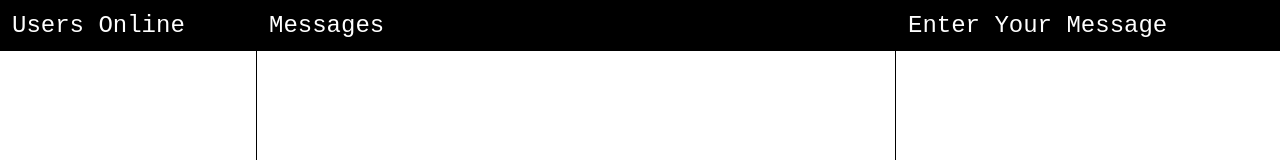
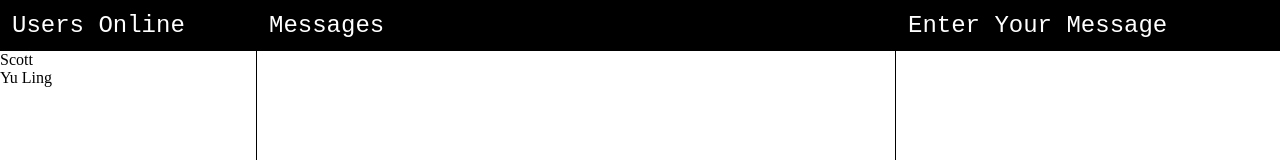
Before and after one commit to skillitzimberg/les-chats, a React (Create React App) app in the folder client/: page / in a window 1280 px wide. Shown: the top 160 px of the page. Built offline with nearby package versions, Linux system fonts and the light colour scheme.

Commit message:
Setup dummy data & display user names

```diff
--- a/client/src/App.js
+++ b/client/src/App.js
@@ -2,15 +2,22 @@ import "./App.css";
 import Users from "./Users";
 import Messages from "./Messages";
 import TextInput from "./TextInput";
+import userData from "./Dummy_Data/userData";
 
 function App() {
   return (
     <div className="App">
-      <Users />
+      <Users userNames={userNames(userData)} />
       <Messages />
       <TextInput />
     </div>
   );
 }
 
+const userNames = (userData) => {
+  let names = [];
+  userData.forEach((user) => names.push(user.name));
+  return names;
+};
+
 export default App;
--- /dev/null
+++ b/client/src/Dummy_Data/userData.js
@@ -0,0 +1,21 @@
+const userMe = {
+  name: "Scott",
+  messages: [
+    {
+      text: "I'm a ho",
+    },
+  ],
+};
+
+const userYou = {
+  name: "Yu Ling",
+  messages: [
+    {
+      text: "I'm a hobart",
+    },
+  ],
+};
+
+const userData = [userMe, userYou];
+
+export default userData;
--- a/client/src/Users.js
+++ b/client/src/Users.js
@@ -2,10 +2,14 @@ import React from "react";
 import "./Users.css";
 import SectionHeader from "./SectionHeader";
 
-export default function Users() {
+export default function Users(props) {
+  console.log(props);
   return (
     <section id="users">
       <SectionHeader title={"Users Online"} />
+      {props.userNames.map((name) => {
+        return <div>{name}</div>;
+      })}
     </section>
   );
 }
```
